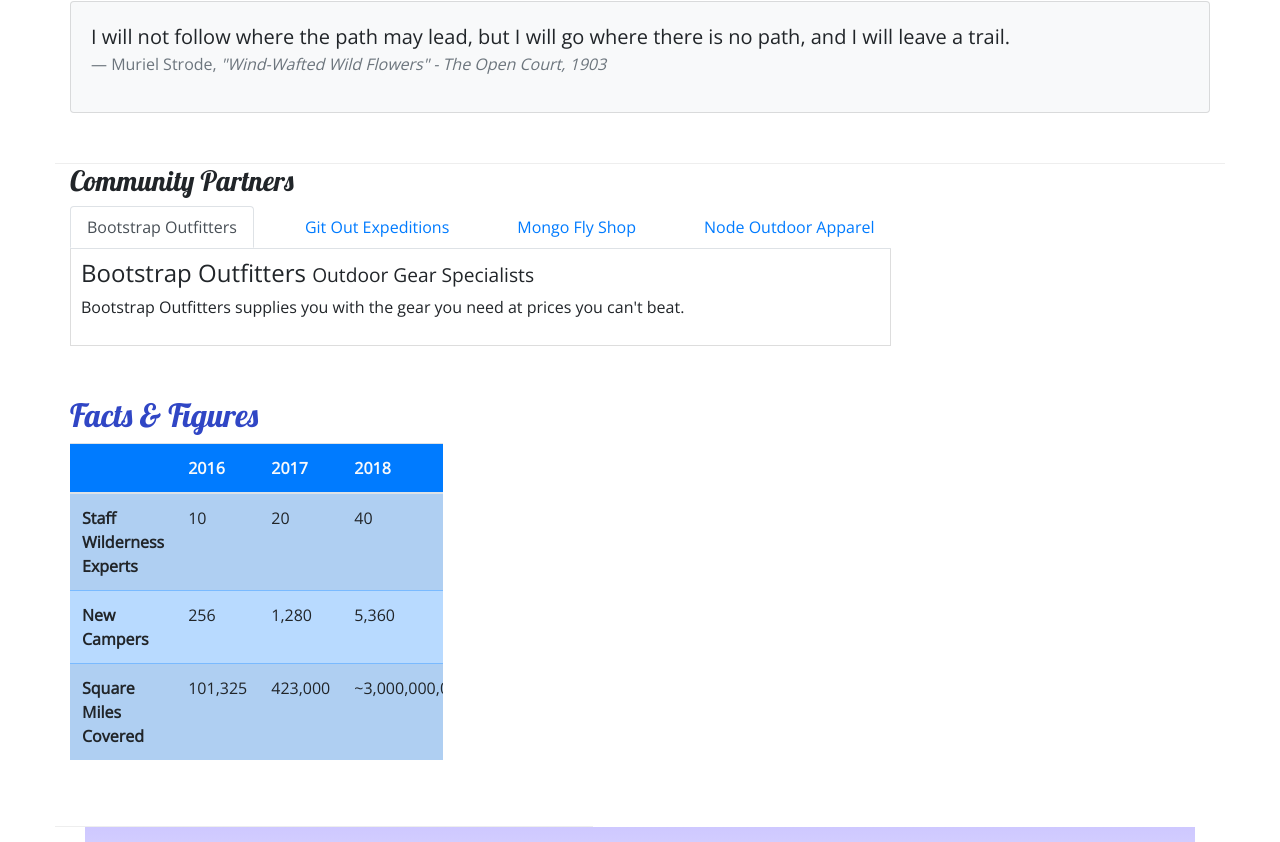
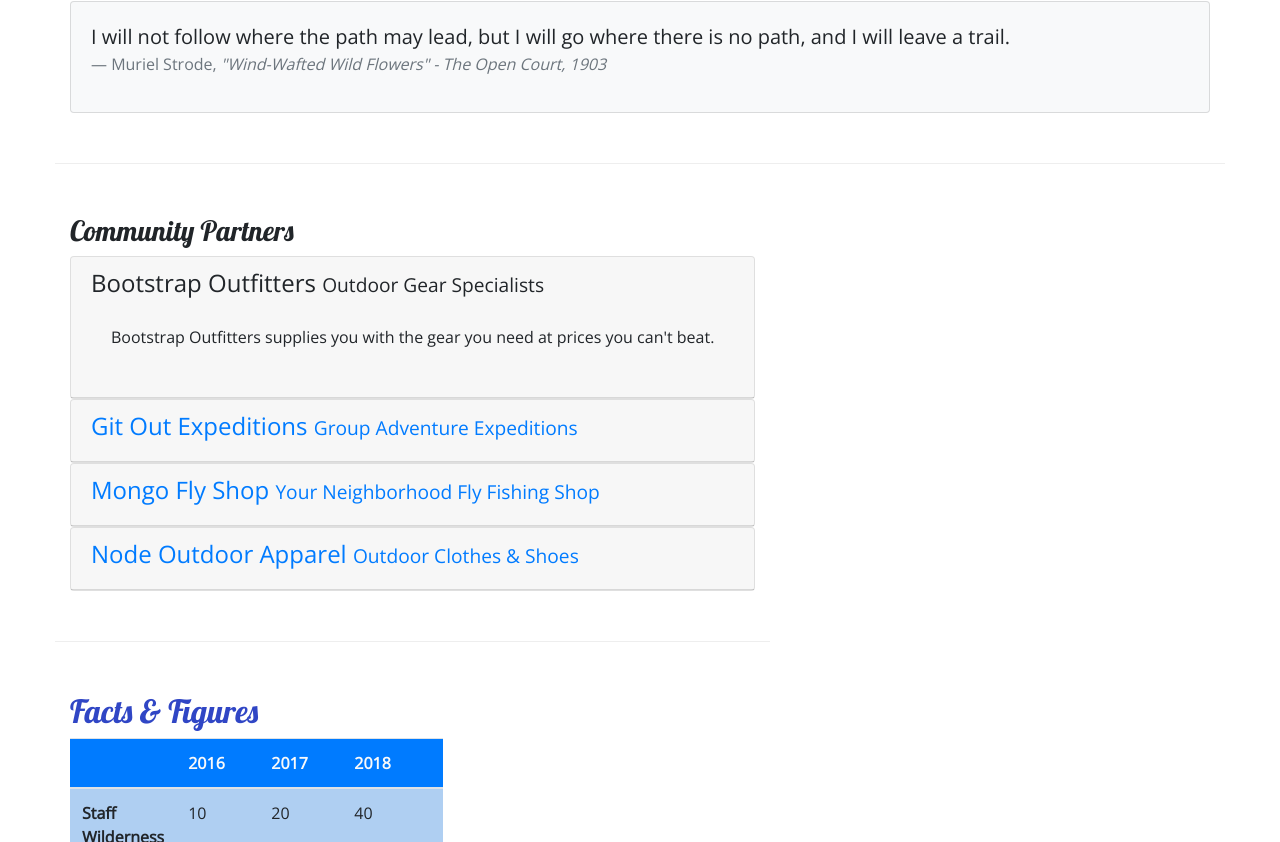
Before and after one commit to sdbellisario/nucampsite, a website: page aboutus.html in a window 1280 px wide. Shown: the part 665-1507 px from the top of the page. Drawn offline with nearby package versions, Linux system fonts and the light colour scheme.

Commit message:
Accordion

```diff
--- a/aboutus.html
+++ b/aboutus.html
@@ -92,31 +92,49 @@
             </div>
         </div>
 
-        <div class="row">
+        <div class="row row-content">
             <div class="col">
                 <h3>Community Partners</h3>
-                <ul class="nav nav-tabs">
-                    <li class="nav-item"><a class="nav-link active" href="#bootstrap" role="tab" data-toggle="tab">Bootstrap Outfitters</a></li>
-                    <li class="nav-item"><a class="nav-link" href="#git" role="tab" data-toggle="tab"></li>Git Out Expeditions</a></li>
-                    <li class="nav-item"><a class="nav-link" href="#mongo" role="tab" data-toggle="tab"></li>Mongo Fly Shop</a></li>
-                    <li class="nav-item"><a class="nav-link" href="#node" role="tab" data-toggle="tab"></li>Node Outdoor Apparel</a></li>
-                </ul>
-                <div class="tab-content">
-                    <div role="tabpanel" class="tab-pane fade show active" id="bootstrap">
-                        <h4>Bootstrap Outfitters <small>Outdoor Gear Specialists</small></h4>
-                        <p class="d-none d-sm-block">Bootstrap Outfitters supplies you with the gear you need at prices you can't beat.</p>
+                <div id="accordion">
+                    <div class="card">
+                        <div role="tab" class="card-header">
+                            <h4><a data-toggle="collapse" data-target="#bootstrap">Bootstrap Outfitters <small>Outdoor Gear Specialists</small></a></h4>
+                            <div class="collapse show" id="bootstrap" data-parent="#accordion">
+                                <div class="card-body">
+                                    <p class="d-none d-sm-block">Bootstrap Outfitters supplies you with the gear you need at prices you can't beat.</p>
+                                </div>
+                            </div>
+                        </div>
                     </div>
-                    <div role="tabpanel" class="tab-pane fade" id="git">
-                        <h4>Git Out Expeditions <small>Group Adventure Expeditions</small></h4>
-                        <p class="d-none d-sm-block">Join Git Out Expeditions to explore new horizons with a group of other adventurers!</p>
+                    <div class="card">
+                        <div role="tab" class="card-header">
+                            <h4><a class="collapsed" data-toggle="collapse" data-target="#git">Git Out Expeditions <small>Group Adventure Expeditions</small></a></h4>
+                            <div class="collapse" id="git" data-parent="#accordion">
+                                <div class="card-body">
+                                    <p class="d-none d-sm-block">Join Git Out Expeditions to explore new horizons with a group of other adventurers!</p>
+                                </div>
+                            </div>
+                        </div>
                     </div>
-                    <div role="tabpanel" class="tab-pane fade" id="mongo">
-                        <h4>Mongo Fly Shop <small>Your Neighborhood Fly Fishing Shop</small></h4>
-                        <p class="d-none d-sm-block">Need a new fishing pole, a tacklebox, or flies of all kinds? Stop by Mongo Fly Shop.</p>
+                    <div class="card">
+                        <div role="tab" class="card-header">
+                            <h4><a class="collapsed" data-toggle="collapse" data-target="#mongo">Mongo Fly Shop <small>Your Neighborhood Fly Fishing Shop</small></a></h4>
+                            <div class="collapse" id="mongo" data-parent="#accordion">
+                                <div class="card-body">
+                                    <p class="d-none d-sm-block">Need a new fishing pole, a tacklebox, or flies of all kinds? Stop by Mongo Fly Shop.</p>
+                                </div>
+                            </div>
+                        </div>
                     </div>
-                    <div role="tabpanel" class="tab-pane fade" id="node">
-                        <h4>Node Outdoor Apparel <small>Outdoor Clothes & Shoes</small></h4>
-                        <p class="d-none d-sm-block">From polar fleeces to swimsuits, hiking boots to waders, a visit to Node will be sure to get you covered.</p>
+                    <div class="card">
+                        <div role="tab" class="card-header">
+                            <h4><a class="collapsed" data-toggle="collapse" data-target="#node">Node Outdoor Apparel <small>Outdoor Clothes & Shoes</small></a></h4>
+                            <div class="collapse" id="node" data-parent="#accordion">
+                                <div class="card-body">
+                                    <p class="d-none d-sm-block">From polar fleeces to swimsuits, hiking boots to waders, a visit to Node will be sure to get you covered.</p>
+                                </div>
+                            </div>
+                        </div>
                     </div>
                 </div>
             </div>
```
